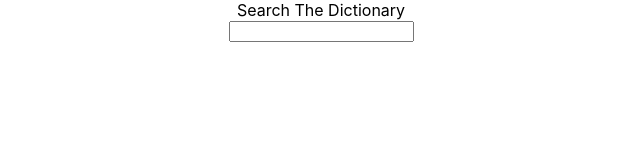
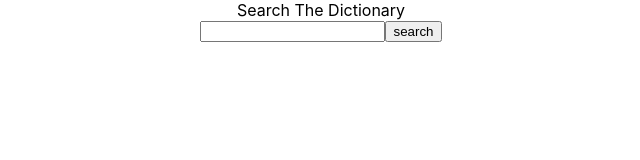
Before and after one commit to tribute2johnny/GCU_dictionary_search_test, a React (Create React App) app: page / in a window 1280 px wide. Shown: the top 160 px of the page, without its empty margins (319-959 px from the left). Built offline with nearby package versions, Linux system fonts and the light colour scheme.

Commit message:
search button added

```diff
--- a/src/Containers/MainContainer.js
+++ b/src/Containers/MainContainer.js
@@ -23,6 +23,11 @@ const MainContainer = () => {
                     setSearchTerm(input.target.value)
                 }}
                 />
+
+            <button onClick={ () => {
+                getMeaning();
+            }}
+            >search</button>
             </div>
 
             <div>
```
